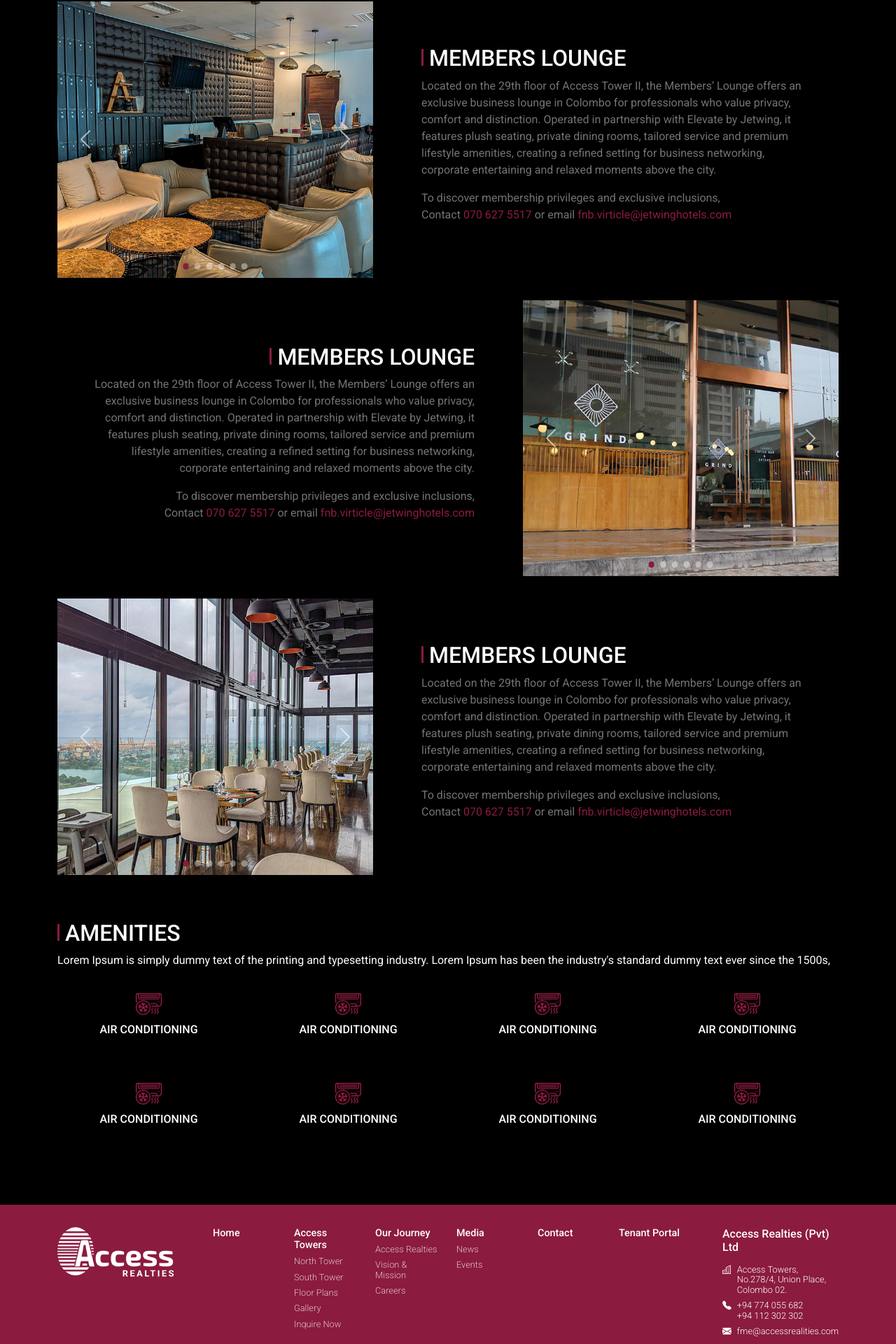
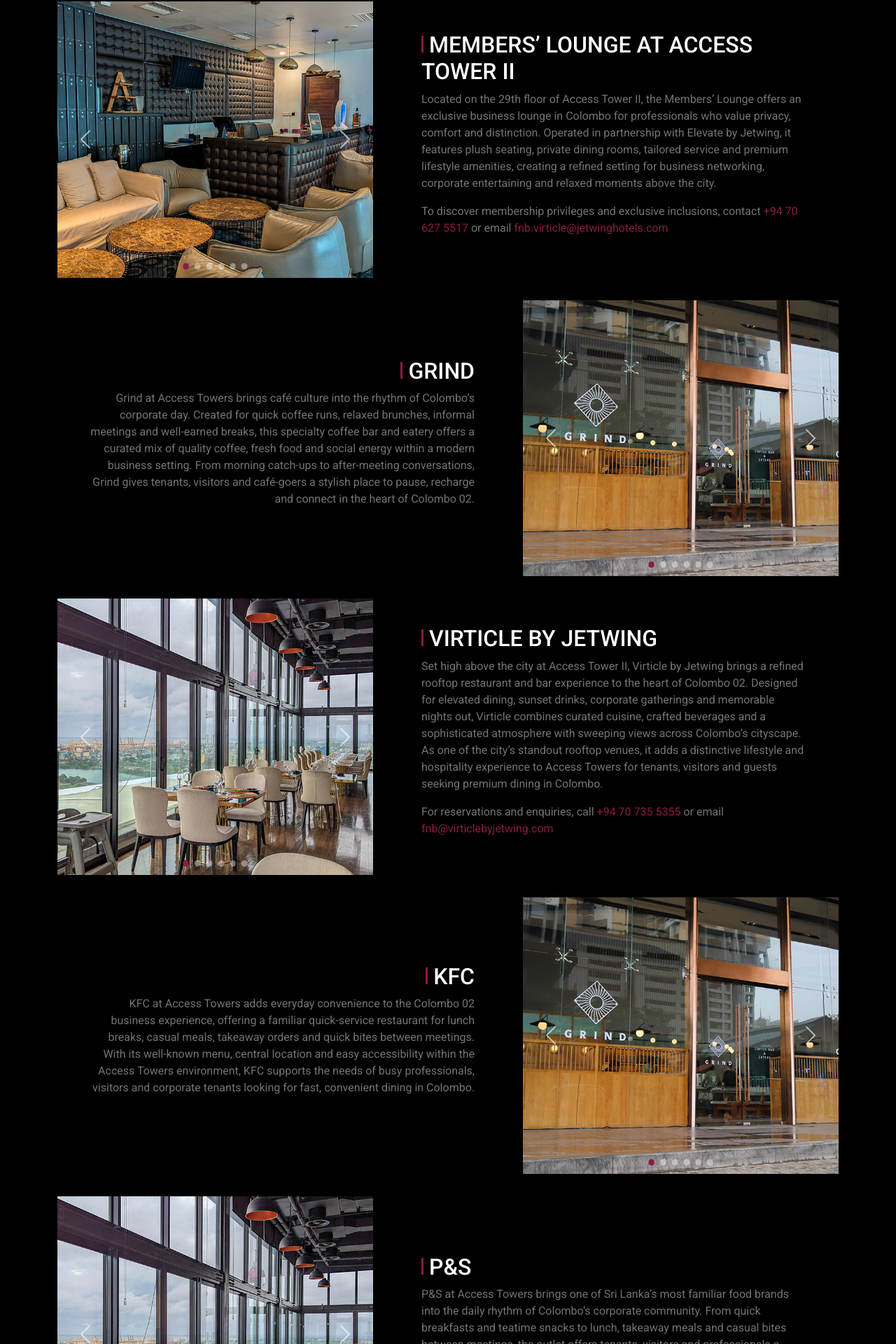
Before and after one commit to Kites-Global/accessrealities, a Next.js app: page /access-towers/experiences in a window 1280 px wide. Shown: the part 814-2734 px from the top of the page at 70% size. Built offline with nearby package versions, Linux system fonts and the light colour scheme.

Commit message:
content updated

```diff
--- a/src/app/about-us/careers/page.tsx
+++ b/src/app/about-us/careers/page.tsx
@@ -9,7 +9,10 @@
                 <div className="intro-itm">
                     <div className="container">
                         <h1>Careers</h1>
-                        <h6>Lorem ipsum dolor sit amet consectetur adipisicing elit. Delectus iure distinctio magni placeat, maxime perferendis labore quae sequi dolorum provident eveniet animi ducimus numquam iste, tempore sunt. Ex, enim corrupti!</h6>
+                        <h6>Build your career with Access Realties, a fully owned subsidiary of Access Engineering PLC and
+                            part of the wider Access Group. Join a prestigious corporate environment where your work
+                            contributes to landmark commercial spaces, trusted property management and the continued
+                            growth of one of Sri Lanka’s recognized business names.</h6>
                     </div>
                 </div>
             </section>
--- a/src/app/access-towers/experiences/page.jsx
+++ b/src/app/access-towers/experiences/page.jsx
@@ -32,7 +32,7 @@
             <section className="experiences-page-banner">
                 <div className="intro-itm">
                     <h1>Experiences</h1>
-                    <h6>Everything you need, within one connected business address.</h6>
+                    {/* <h6>Everything you need, within one connected business address.</h6> */}
                     <a href="#" className="btn-theme1 btn">Inquire Now</a>
                 </div>
             </section>
@@ -46,16 +46,16 @@
                         <div className="col-md-7 experience-info-cont">
                             <div>
                                 <h2>
-                                    Members Lounge
+                                    Members’ Lounge at Access Tower II
                                 </h2>
                                 <p>
-                                    Located on the 29th floor of Access Tower II, the Members’ Lounge offers an exclusive business lounge in Colombo for professionals who value privacy, comfort and distinction. Operated in partnership with Elevate by Jetwing, it features plush seating, private dining rooms, tailored service and premium lifestyle amenities, creating a refined setting for business networking, corporate entertaining and relaxed moments above the city.
-                                </p>
-                                <p className="mb-0">
-                                    To discover membership privileges and exclusive inclusions,
-                                </p>
+                                    Located on the 29th floor of Access Tower II, the Members’ Lounge offers an exclusive business
+                                    lounge in Colombo for professionals who value privacy, comfort and distinction. Operated in
+                                    partnership with Elevate by Jetwing, it features plush seating, private dining rooms, tailored
+                                    service and premium lifestyle amenities, creating a refined setting for business networking,
+                                    corporate entertaining and relaxed moments above the city. </p>
                                 <p>
-                                    Contact <a href="#">070 627 5517</a> or email <a href="#">fnb.virticle@jetwinghotels.com</a>
+                                    To discover membership privileges and exclusive inclusions, contact <a href="#">+94 70 627 5517</a> or email <a href="#">fnb.virticle@jetwinghotels.com</a>
                                 </p>
                             </div>
                         </div>
@@ -67,17 +67,15 @@
                         <div className="col-md-7 experience-info-cont order-md-first">
                             <div className="text-end">
                                 <h2>
-                                    Members Lounge
+                                    Grind
                                 </h2>
                                 <p>
-                                    Located on the 29th floor of Access Tower II, the Members’ Lounge offers an exclusive business lounge in Colombo for professionals who value privacy, comfort and distinction. Operated in partnership with Elevate by Jetwing, it features plush seating, private dining rooms, tailored service and premium lifestyle amenities, creating a refined setting for business networking, corporate entertaining and relaxed moments above the city.
-                                </p>
-                                <p className="mb-0">
-                                    To discover membership privileges and exclusive inclusions,
-                                </p>
-                                <p>
-                                    Contact <a href="#">070 627 5517</a> or email <a href="#">fnb.virticle@jetwinghotels.com</a>
-                                </p>
+                                    Grind at Access Towers brings café culture into the rhythm of Colombo’s corporate day.
+                                    Created for quick coffee runs, relaxed brunches, informal meetings and well-earned breaks, this
+                                    specialty coffee bar and eatery offers a curated mix of quality coffee, fresh food and social
+                                    energy within a modern business setting. From morning catch-ups to after-meeting
+                                    conversations, Grind gives tenants, visitors and café-goers a stylish place to pause, recharge and
+                                    connect in the heart of Colombo 02.</p>
                             </div>
                         </div>
                     </div>
@@ -88,16 +86,73 @@
                         <div className="col-md-7 experience-info-cont">
                             <div>
                                 <h2>
-                                    Members Lounge
+                                    Virticle by Jetwing
                                 </h2>
                                 <p>
-                                    Located on the 29th floor of Access Tower II, the Members’ Lounge offers an exclusive business lounge in Colombo for professionals who value privacy, comfort and distinction. Operated in partnership with Elevate by Jetwing, it features plush seating, private dining rooms, tailored service and premium lifestyle amenities, creating a refined setting for business networking, corporate entertaining and relaxed moments above the city.
+                                    Set high above the city at Access Tower II, Virticle by Jetwing brings a refined rooftop restaurant
+                                    and bar experience to the heart of Colombo 02. Designed for elevated dining, sunset drinks,
+                                    corporate gatherings and memorable nights out, Virticle combines curated cuisine, crafted
+                                    beverages and a sophisticated atmosphere with sweeping views across Colombo’s cityscape. As
+                                    one of the city’s standout rooftop venues, it adds a distinctive lifestyle and hospitality
+                                    experience to Access Towers for tenants, visitors and guests seeking premium dining in
+                                    Colombo.</p>
+                                <p>
+                                    For reservations and enquiries, call <a href="#"> +94 70 735 5355</a> or email <a href="#">fnb@virticlebyjetwing.com</a>
                                 </p>
-                                <p className="mb-0">
-                                    To discover membership privileges and exclusive inclusions,
-                                </p>
+                            </div>
+                        </div>
+                    </div>
+                    <div className="row experience-itm">
+                        <div className="col-md-5 experience-img-gal-cont order-md-last">
+                            <ExperienceGallery images={galleryImages2} />
+                        </div>
+                        <div className="col-md-7 experience-info-cont order-md-first">
+                            <div className="text-end">
+                                <h2>
+                                    KFC
+                                </h2>
                                 <p>
-                                    Contact <a href="#">070 627 5517</a> or email <a href="#">fnb.virticle@jetwinghotels.com</a>
+                                    KFC at Access Towers adds everyday convenience to the Colombo 02 business experience,
+                                    offering a familiar quick-service restaurant for lunch breaks, casual meals, takeaway orders and
+                                    quick bites between meetings. With its well-known menu, central location and easy accessibility
+                                    within the Access Towers environment, KFC supports the needs of busy professionals, visitors
+                                    and corporate tenants looking for fast, convenient dining in Colombo. </p>
+                            </div>
+                        </div>
+                    </div>
+                    <div className="row experience-itm">
+                        <div className="col-md-5 experience-img-gal-cont">
+                            <ExperienceGallery images={galleryImages3} />
+                        </div>
+                        <div className="col-md-7 experience-info-cont">
+                            <div>
+                                <h2>
+                                    P&S
+                                </h2>
+                                <p>
+                                    P&S at Access Towers brings one of Sri Lanka’s most familiar food brands into the daily rhythm
+                                    of Colombo’s corporate community. From quick breakfasts and teatime snacks to lunch,
+                                    takeaway meals and casual bites between meetings, the outlet offers tenants, visitors and
+                                    professionals a convenient dining option within the Access Towers environment. Backed by
+                                    Perera & Sons’ long-standing legacy since 1902, it adds comfort, familiarity and everyday value
+                                    to the workplace experience.</p>
+                            </div>
+                        </div>
+                    </div>
+                    <div className="row experience-itm">
+                        <div className="col-md-5 experience-img-gal-cont order-md-last">
+                            <ExperienceGallery images={galleryImages2} />
+                        </div>
+                        <div className="col-md-7 experience-info-cont order-md-first">
+                            <div className="text-end">
+                                <h2>
+                                    BOC
+                                </h2>
+                                <p>
+                                    The Bank of Ceylon outlet adds practical value to the daily workplace experience, offering
+                                    tenants, visitors and professionals’ easy access to trusted banking services during business
+                                    hours. Its presence within the premises supports everyday financial needs with convenience,
+                                    reliability and the assurance of one of Sri Lanka’s leading banking institutions.
                                 </p>
                             </div>
                         </div>
@@ -105,7 +160,7 @@
                 </div>
             </section >
 
-            <section className="amenities-sec">
+            {/* <section className="amenities-sec">
                 <div className="container">
                     <div className="intro-cont">
                         <h2>Amenities</h2>
@@ -228,7 +283,7 @@
                         </div>
                     </div>
                 </div>
-            </section>
+            </section> */}
         </>
     );
 }
--- a/src/app/contact/page.tsx
+++ b/src/app/contact/page.tsx
@@ -6,7 +6,8 @@
                 <div className="intro-itm">
                     <div className="container">
                         <h1>Contact Us</h1>
-                        <h6>Lorem ipsum dolor sit amet consectetur adipisicing elit. Delectus iure distinctio magni placeat, maxime perferendis labore quae sequi dolorum provident eveniet animi ducimus numquam iste, tempore sunt. Ex, enim corrupti!</h6>
+                        <h6>Connect with Access Realties for office space enquiries, tenant support, facility information or
+                            general assistance. Our team is here to help you find the right solution.</h6>
                     </div>
                 </div>
             </section>
@@ -71,7 +72,7 @@
                     <h2>Location Finder</h2>
                 </div>
 
-                <iframe src="https://www.google.com/maps/embed?pb=!1m18!1m12!1m3!1d11009.072403813067!2d79.85004280368794!3d6.918790003199182!2m3!1f0!2f0!3f0!3m2!1i1024!2i768!4f13.1!3m3!1m2!1s0x3ae259135875f2bd%3A0x6aa0c62080ff01fc!2sAccess%20Towers%2C%20No%20278%20Union%20Pl%2C%20Colombo!5e1!3m2!1sen!2slk!4v1785147751057!5m2!1sen!2slk"  width="100%" height="450" allowFullScreen loading="lazy" referrerPolicy="strict-origin-when-cross-origin" ></iframe>
+                <iframe src="https://www.google.com/maps/embed?pb=!1m18!1m12!1m3!1d11009.072403813067!2d79.85004280368794!3d6.918790003199182!2m3!1f0!2f0!3f0!3m2!1i1024!2i768!4f13.1!3m3!1m2!1s0x3ae259135875f2bd%3A0x6aa0c62080ff01fc!2sAccess%20Towers%2C%20No%20278%20Union%20Pl%2C%20Colombo!5e1!3m2!1sen!2slk!4v1785147751057!5m2!1sen!2slk" width="100%" height="450" allowFullScreen loading="lazy" referrerPolicy="strict-origin-when-cross-origin" ></iframe>
             </section>
         </>
     )
--- a/src/app/page.tsx
+++ b/src/app/page.tsx
@@ -249,7 +249,7 @@
         </div>
       </section>
 
-      <section className="amenities-sec">
+      {/* <section className="amenities-sec">
         <div className="container">
           <div className="intro-cont">
             <h2>Amenities</h2>
@@ -372,7 +372,7 @@
             </div>
           </div>
         </div>
-      </section>
+      </section> */}
 
       <section className="what-they-say">
         <div className="container">
```
Also changed, not shown: src/app/access-towers/facilities/page.jsx (+62 -22 lines), src/app/access-towers/north-tower/page.jsx (+14 -7 lines), src/app/access-towers/south-tower/page.jsx (+14 -6 lines).
